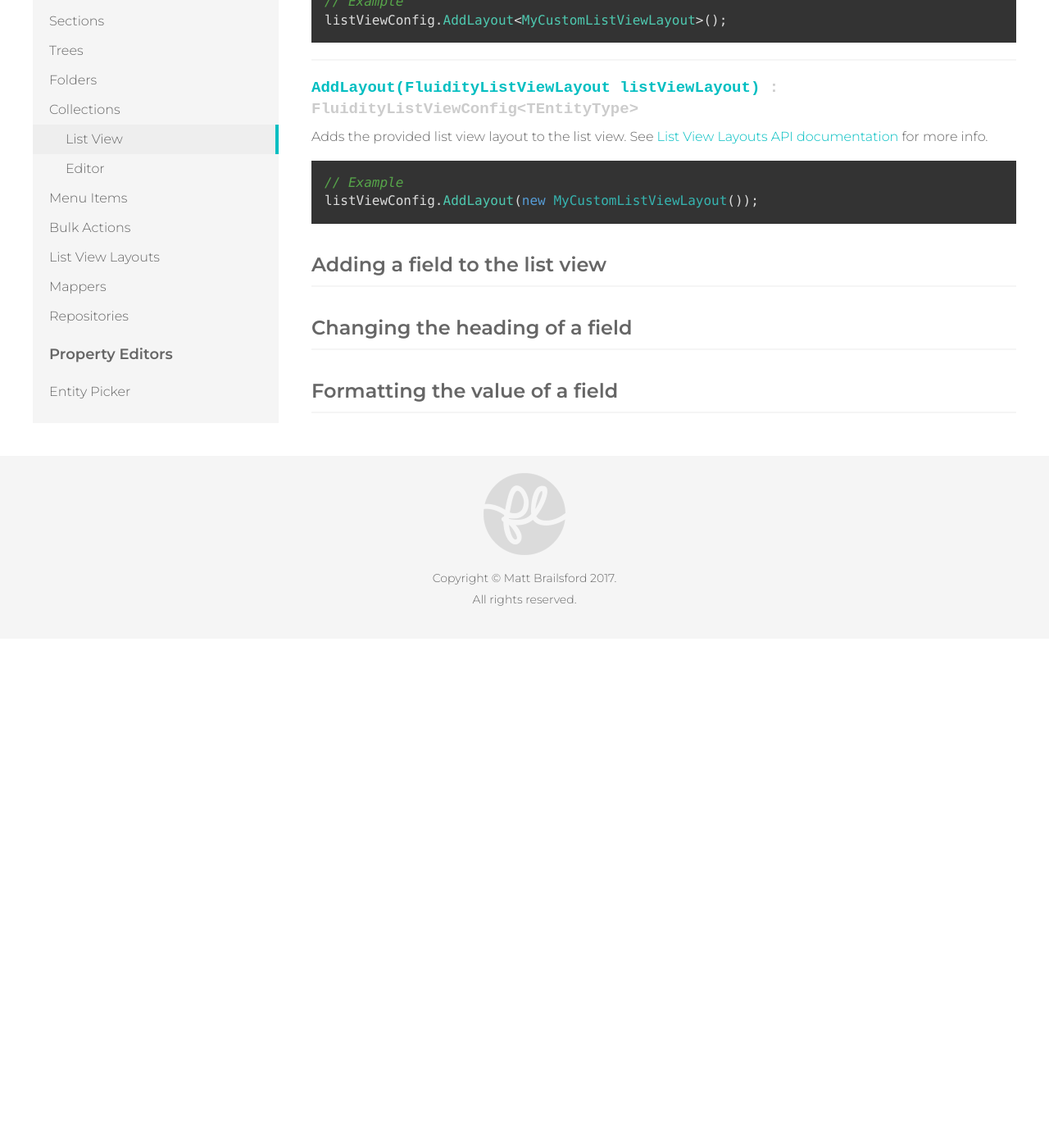
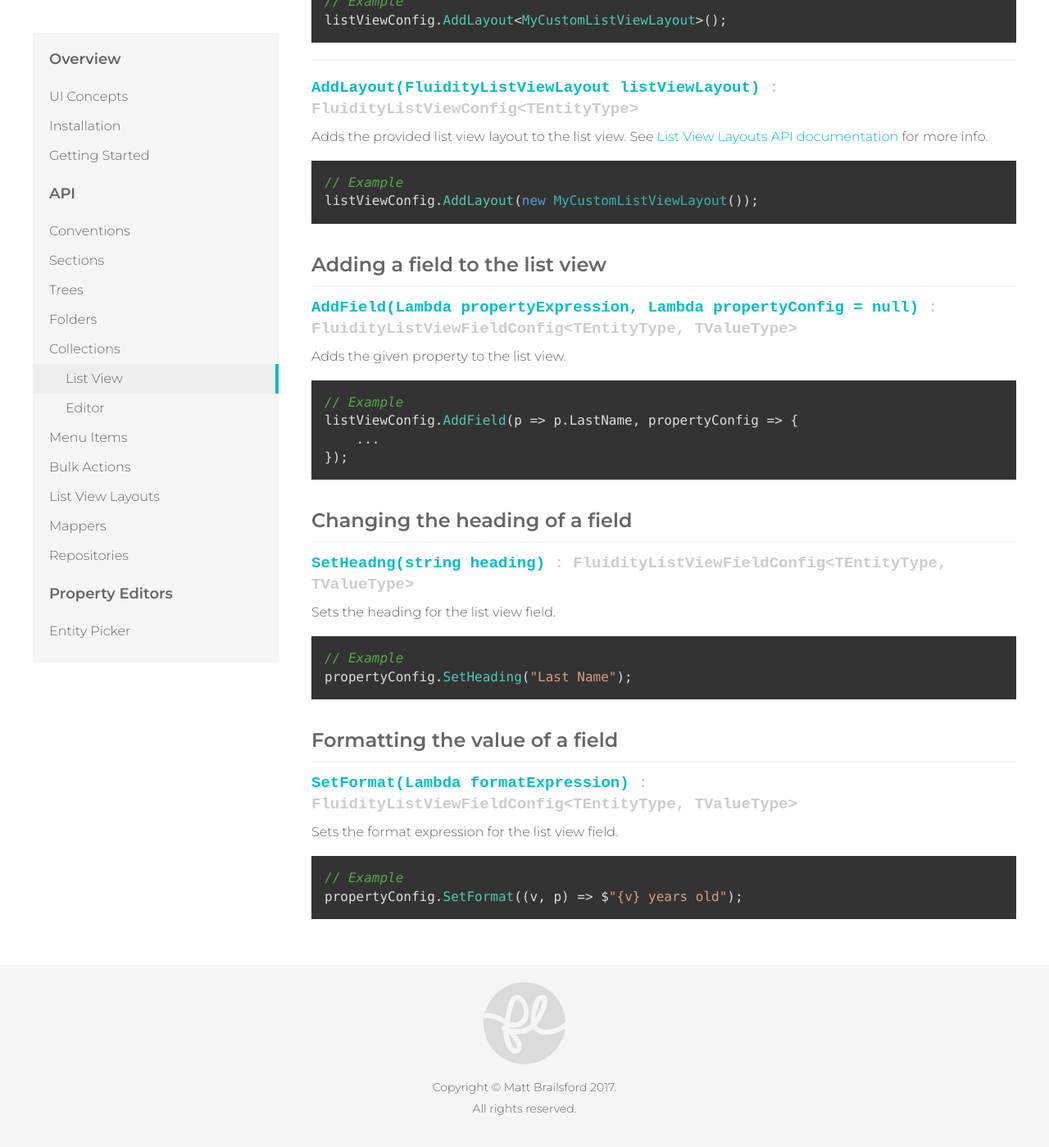
Before and after one commit to mattbrailsford/umbraco-fluidity, a Jekyll site: the page built from docs/_pages/02-api-04-collections-00-list-view.md, in a window 1280 px wide and 1400 px high, scrolled down 2469 px. Shown: the whole window at 82% size. Built offline with Jekyll 4.4.1, drawn with Linux system fonts in a browser that asks for light colours; before the commit the page ends 3248 px from its top, so only the background shows below that.

Commit message:
List view filed docs

`````diff
--- a/docs/_pages/02-api-04-collections-00-list-view.md
+++ b/docs/_pages/02-api-04-collections-00-list-view.md
@@ -117,8 +117,40 @@
 ### Adding a field to the list view
 {: .mt}
 
+#### AddField(Lambda propertyExpression, Lambda propertyConfig = null) *: FluidityListViewFieldConfig&lt;TEntityType, TValueType&gt;*
+{: .signature}
+
+Adds the given property to the list view.
+
+````csharp
+// Example
+listViewConfig.AddField(p => p.LastName, propertyConfig => {
+    ...
+});
+````
+
 ### Changing the heading of a field
 {: .mt}
 
+#### SetHeadng(string heading) *: FluidityListViewFieldConfig&lt;TEntityType, TValueType&gt;*
+{: .signature}
+
+Sets the heading for the list view field.
+
+````csharp
+// Example
+propertyConfig.SetHeading("Last Name");
+````
+
 ### Formatting the value of a field
 {: .mt}
+
+#### SetFormat(Lambda formatExpression) *: FluidityListViewFieldConfig&lt;TEntityType, TValueType&gt;*
+{: .signature}
+
+Sets the format expression for the list view field.
+
+````csharp
+// Example
+propertyConfig.SetFormat((v, p) => $"{v} years old");
+````
`````
Also changed, not shown: docs/_pages/02-api-04-collections.md (+1 -1 lines).
